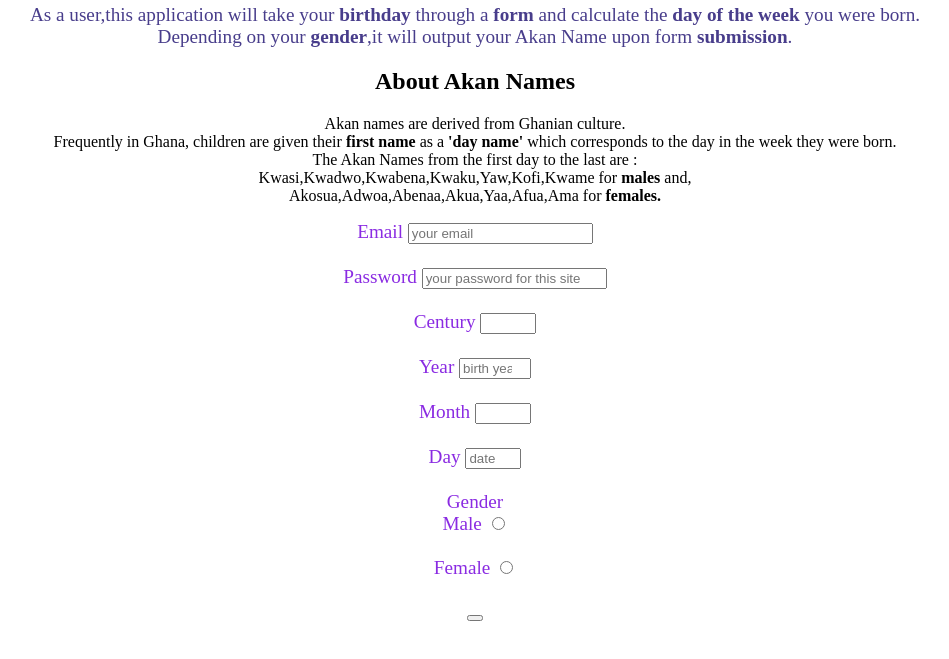
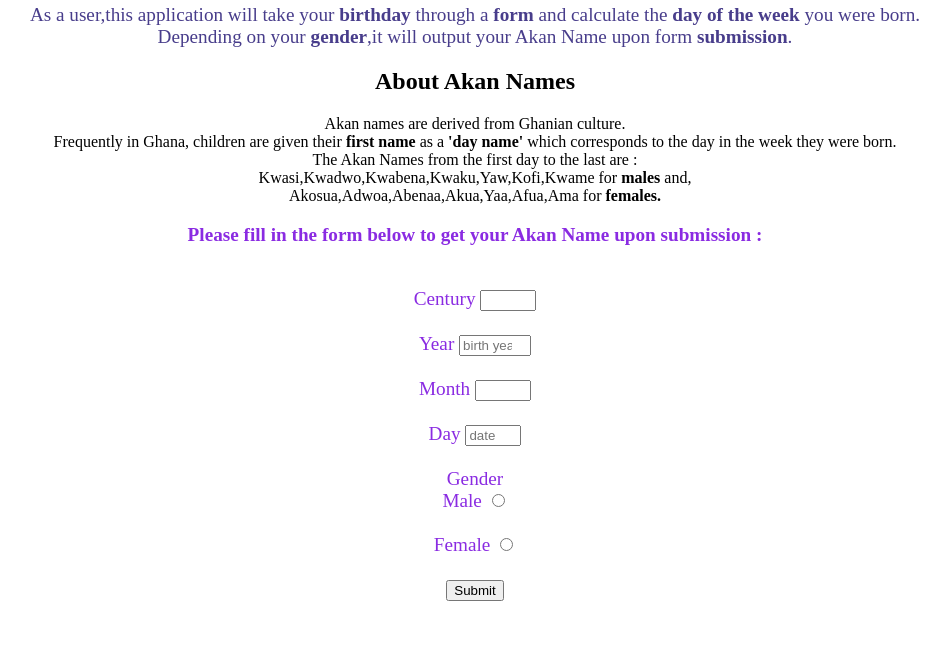
Before and after one commit to chelseaayoo/AKAN-NAME-PROJECT, a plain HTML site: page index.html in a window 1280 px wide. Shown: the part 117-776 px from the top of the page, without its empty margins (165-1114 px from the left). Drawn offline with Linux system fonts and the light colour scheme.

Commit message:
link index.js to index.html

```diff
--- a/index.html
+++ b/index.html
@@ -19,11 +19,9 @@
         <p>Akan names are derived from Ghanian culture. <br> Frequently in Ghana, children are given their <strong> first name </strong> as a <strong>'day name' </strong> which corresponds to the day in the week they were born. <br>The Akan Names from the first day to the last are : <br>Kwasi,Kwadwo,Kwabena,Kwaku,Yaw,Kofi,Kwame for <strong>males</strong> and, <br>Akosua,Adwoa,Abenaa,Akua,Yaa,Afua,Ama for <strong>females.</strong></p>
     </div>
     <div class="line3">
+        <p><strong>Please fill in the form below to get your Akan Name upon submission :</strong></p><br>
         <form>
-            <label for="email">Email</label>
-            <input type="email" name="email" id="email" required placeholder="your email" maxlength="2oo"><br><br>
-            <label for="password">Password</label>
-            <input type="password" name="password" id="password" required placeholder="your password for this site" maxlength="150"><br><br>
+
             <label for="cc">Century</label>
             <input type="number" name="Century" id="cc" required min="19" max="21"><br><br>
             <label for="yy">Year</label>
@@ -34,12 +32,13 @@
             <input type="number" name="Day" id="dd" required placeholder="date" min="1" max="31"><br><br>
             Gender <br>
             <label for="male">Male</label>
-            <input type="radio" name="gender" id="male" value="male"><br><br>
+            <input type="radio" name="gender" id="male" value="male" required><br><br>
             <label for="female">Female</label>
-            <input type="radio" name="gender" id="female" value="female"><br><br>
-            <button type="submit"></button><br>
+            <input type="radio" name="gender" id="female" value="female" required><br><br>
+            <button type="submit">Submit</button><br>
         </form>
     </div>
+    <script src="index.js"></script>
 
 </body>
 </html>
```
